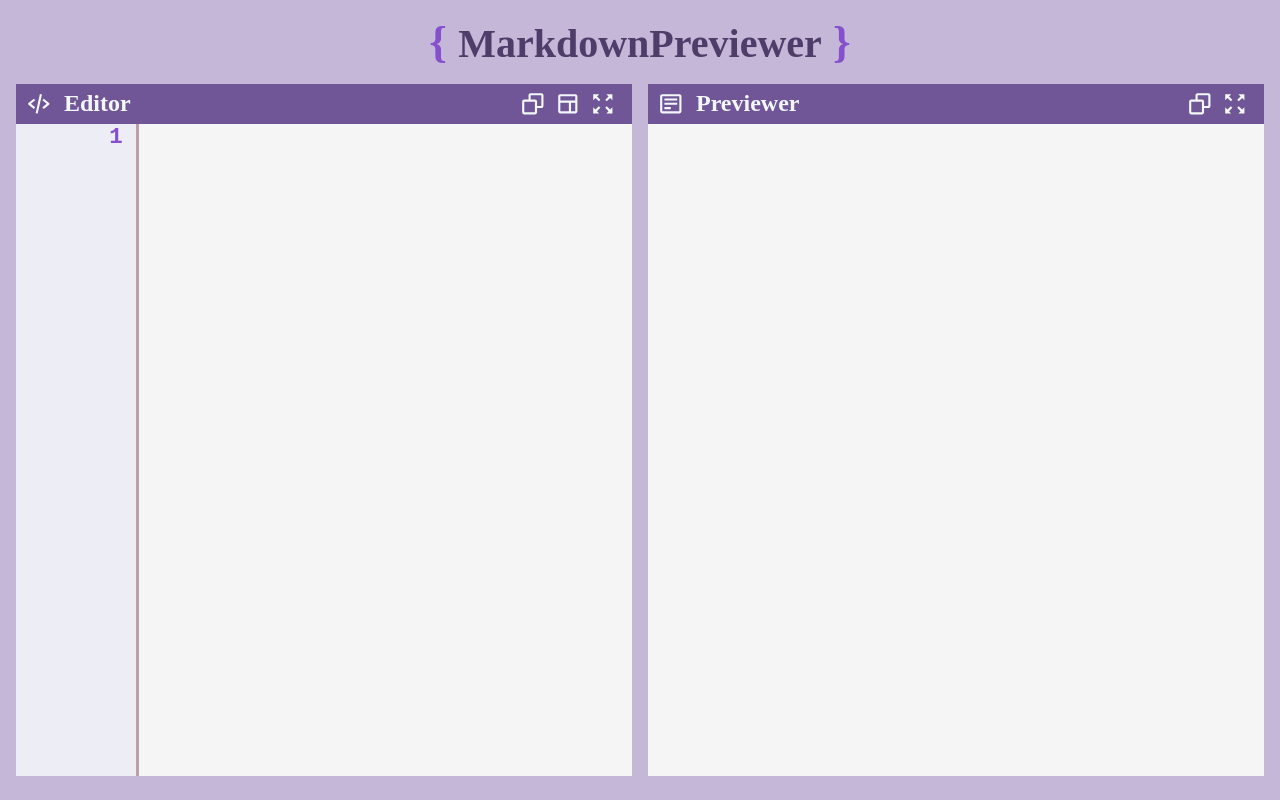
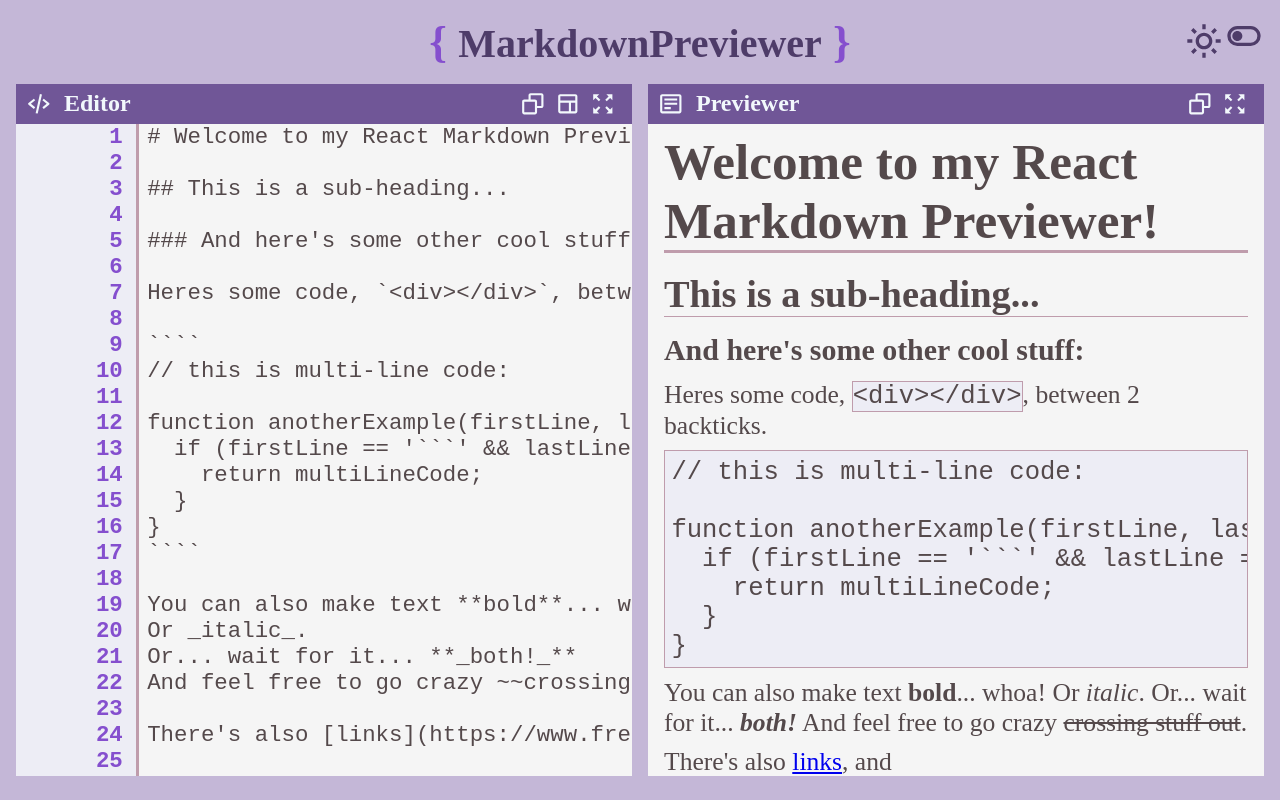
Before and after one commit to Fastion-1024/FCC-Markdown-Previewer, a React (Create React App) app: page / in a window 1280 px wide. Built offline with nearby package versions, Linux system fonts and the light colour scheme.

Commit message:
Added Theme Toggle - User can now toggle between light & dark themes.

```diff
--- a/src/App.js
+++ b/src/App.js
@@ -2,13 +2,29 @@ import DockContainer from './Components/DockContainer';
 import Editor from './Components/Editor';
 import Previewer from './Components/Previewer';
 import { DockProvider } from './dockContext';
+import { BiSun, BiMoon, BiToggleLeft, BiToggleRight } from 'react-icons/bi';
+import { useMarkdownContext } from './markdownContext';
 
 function App() {
+    const { isLightThemeActive, toggleTheme } = useMarkdownContext();
+
     return (
-        <main>
+        <main
+            className={`${isLightThemeActive ? 'light-theme' : 'dark-theme'}`}
+        >
             <header className='header'>
                 <h1>
                     <span>{'{ '}</span>MarkdownPreviewer<span>{' }'}</span>
+                    <div className='theme-toggle'>
+                        {isLightThemeActive ? <BiSun /> : <BiMoon />}
+                        <button onClick={toggleTheme}>
+                            {isLightThemeActive ? (
+                                <BiToggleLeft />
+                            ) : (
+                                <BiToggleRight />
+                            )}
+                        </button>
+                    </div>
                 </h1>
             </header>
             <DockProvider>
--- a/src/markdownContext.js
+++ b/src/markdownContext.js
@@ -9,9 +9,10 @@ const MarkdownProvider = ({ children }) => {
     const [editorText, setEditorText] = useState('');
     const [editorLineNumbers, setEditorLineNumbers] = useState('1');
     const [previewerHTML, setPreviewerHTML] = useState('');
+    const [isLightThemeActive, setIsLightThemeActive] = useState(true);
 
     useEffect(() => {
-        // fetchPlaceholderText();
+        fetchPlaceholderText();
     }, []);
 
     useEffect(() => {
@@ -46,6 +47,10 @@ const MarkdownProvider = ({ children }) => {
         setPreviewerHTML(clean);
     };
 
+    const toggleTheme = () => {
+        setIsLightThemeActive(!isLightThemeActive);
+    };
+
     return (
         <MarkdownContext.Provider
             value={{
@@ -55,6 +60,8 @@ const MarkdownProvider = ({ children }) => {
                 setEditorLineNumbers,
                 previewerHTML,
                 sePreviewerHTML: setPreviewerHTML,
+                isLightThemeActive,
+                toggleTheme,
             }}
         >
             {children}
```
